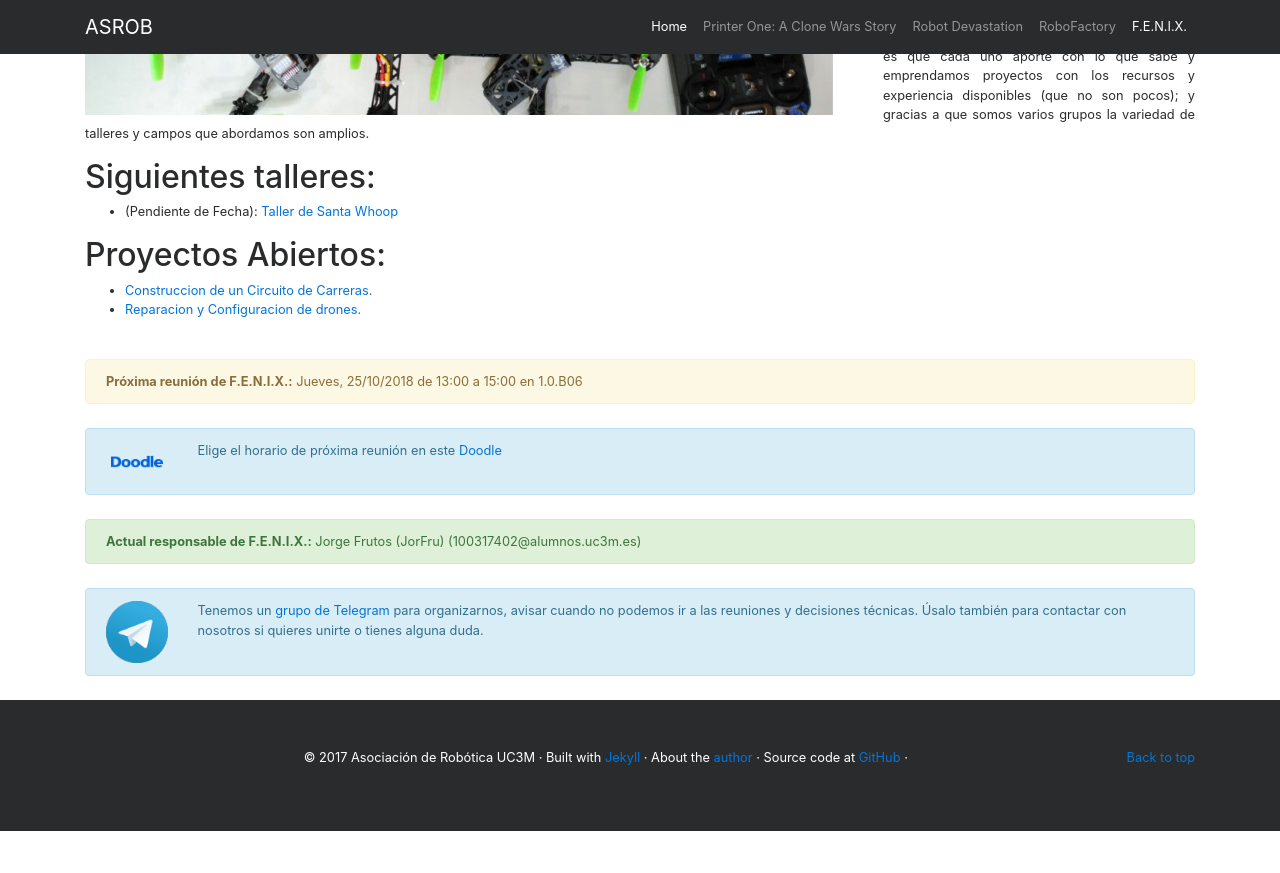
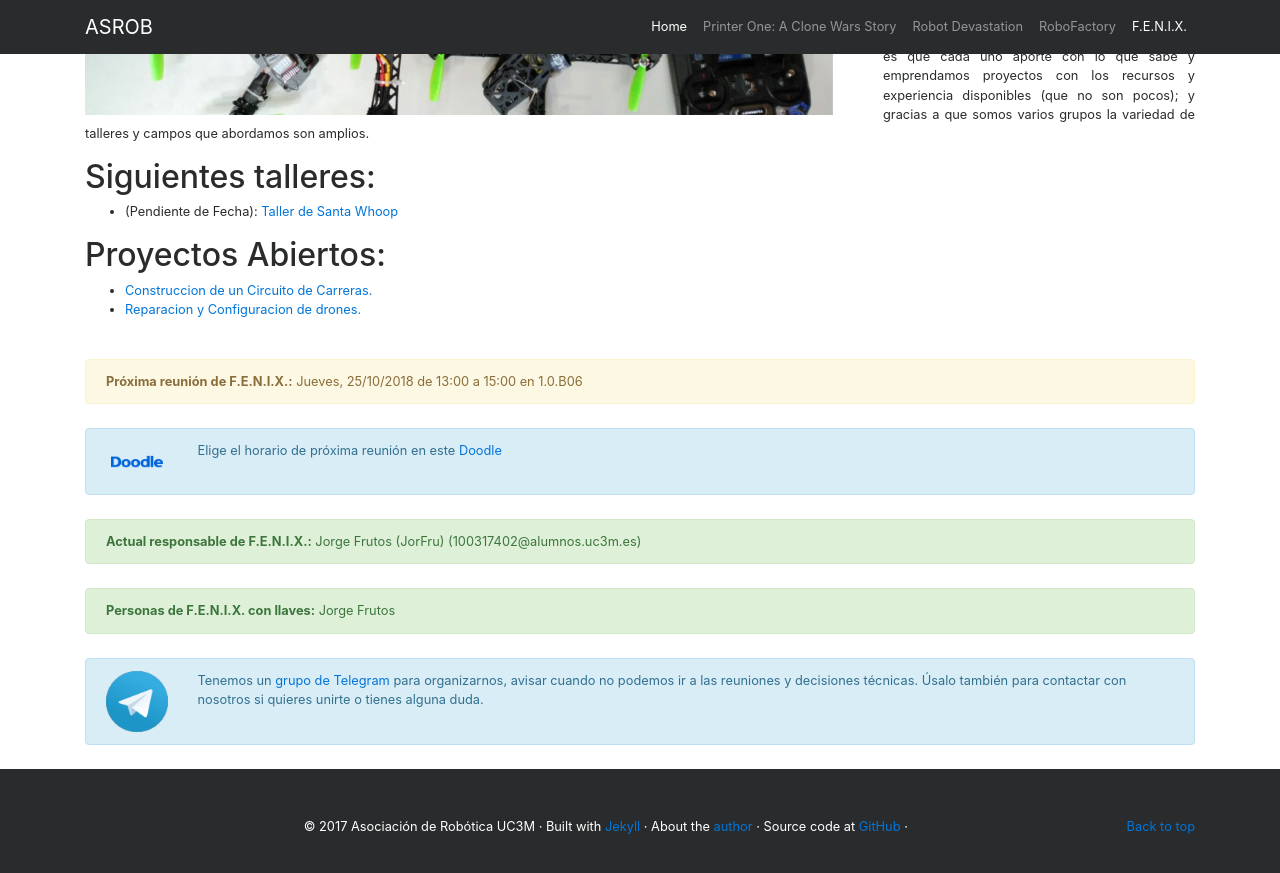
Before and after one commit to asrob-uc3m/asrob-uc3m.github.io, a Jekyll site: the page built from _workgroups/2018-10-02-fenix.markdown, in a window 1280 px wide and 900 px high, scrolled down 1112 px. Shown: the top 873 px of the window. Built offline with Jekyll 4.4.1, drawn with Linux system fonts in a browser that asks for light colours; before the commit the page ends 1943 px from its top, so only the background shows below that.

Commit message:
Update personas con llave

```diff
--- a/_workgroups/2018-10-02-fenix.markdown
+++ b/_workgroups/2018-10-02-fenix.markdown
@@ -11,6 +11,7 @@ picture: /img/fenix.jpg
 picture_full: /img/uavs-full.jpg
 type: workgroup
 url_telegram: https://t.me/UAVdronesdecarreras
+keys_info: Jorge Frutos
 workgroup_id: fenix
 ---
 
```
